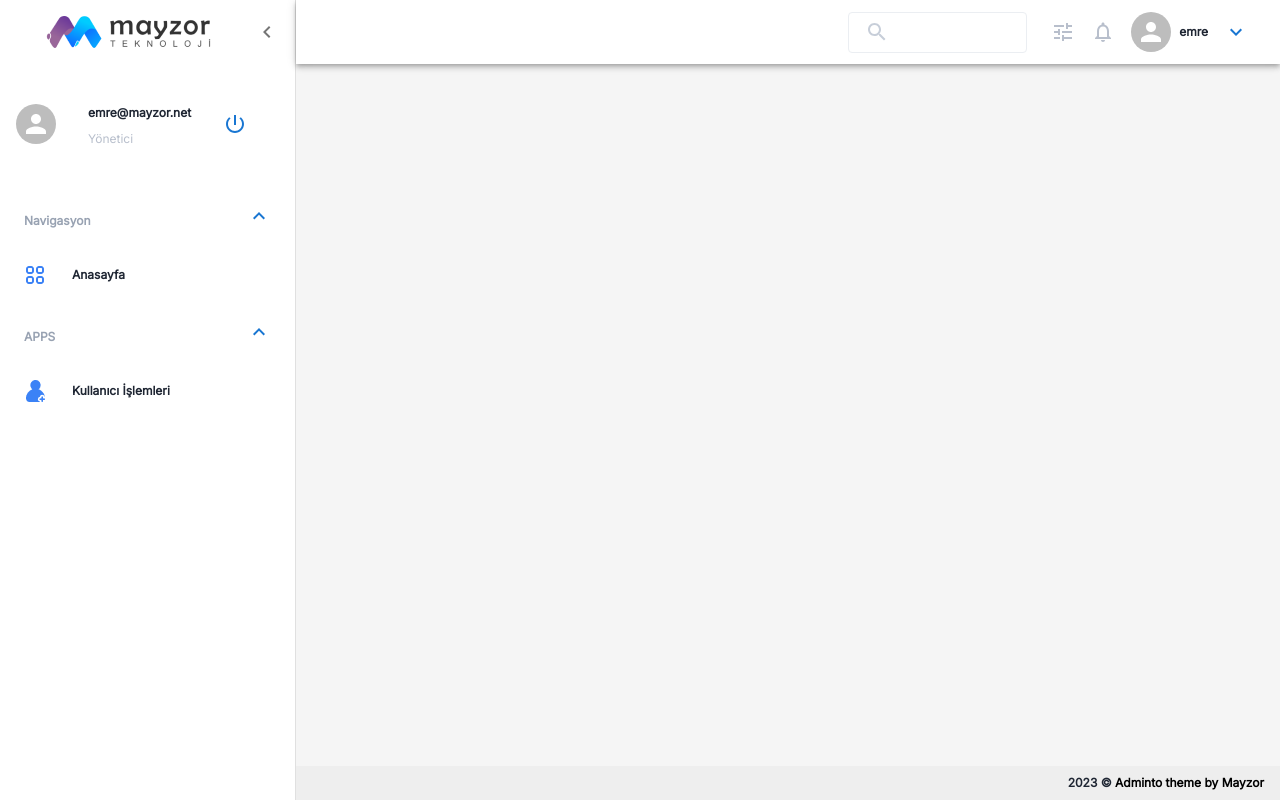
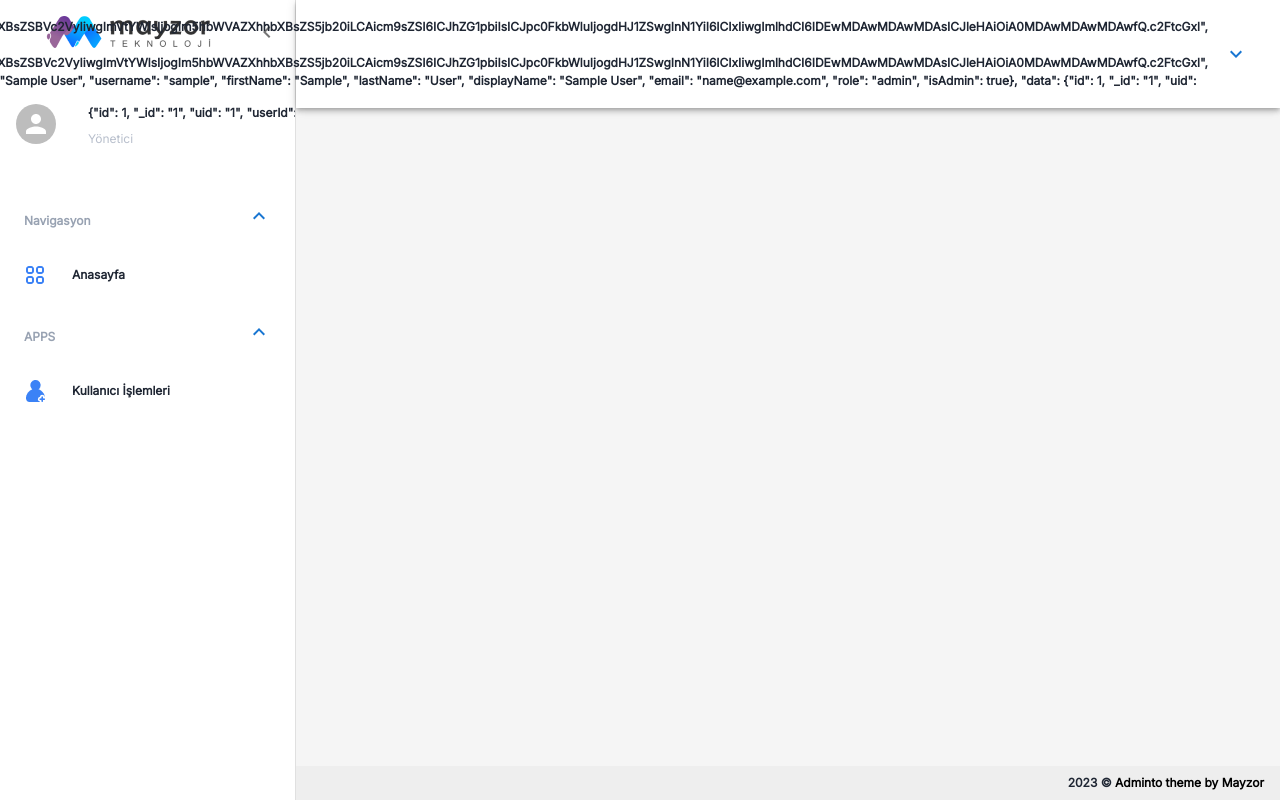
Before and after one commit to zeyasar/admin-dashboard, a React (Create React App) app: page / in a window 1280 px wide. Built offline with nearby package versions, Linux system fonts and the light colour scheme; sample sign-in values are in the browser's storage; what material-ui-confirm would draw is missing.

Commit message:
readme updated

```diff
--- a/src/pages/Dashboard.tsx
+++ b/src/pages/Dashboard.tsx
@@ -28,7 +28,7 @@ import ListItemIcon from "@mui/material/ListItemIcon";
 import ListItemText from "@mui/material/ListItemText";
 import PowerSettingsNewOutlinedIcon from "@mui/icons-material/PowerSettingsNewOutlined";
 import KeyboardArrowUpOutlinedIcon from "@mui/icons-material/KeyboardArrowUpOutlined";
-import { Outlet } from "react-router-dom";
+import { Outlet, useNavigate } from "react-router-dom";
 
 const Search = styled("div")(({ theme }) => ({
   position: "relative",
@@ -131,6 +131,8 @@ function DashboardContent() {
     setOpen(!open);
   };
 
+  const user = sessionStorage.getItem("user")
+  const navigate = useNavigate()
   return (
 
       <Box sx={{ display: "flex" }}>
@@ -183,7 +185,7 @@ function DashboardContent() {
                   color: "#1F2633",
                 }}
               >
-                emre
+                {user}
               </Typography>
               <IconButton sx={{ ml: 1 }}>
                 <KeyboardArrowDownIcon color="primary" />
@@ -225,7 +227,7 @@ function DashboardContent() {
                   color: "#1F2633",
                 }}
               >
-                emre@mayzor.net
+                {user}
               </Typography>
               <Typography
                 sx={{
@@ -300,7 +302,7 @@ function DashboardContent() {
               </Typography>
               <KeyboardArrowUpOutlinedIcon color="primary" />
             </Box>
-            <ListItemButton>
+            <ListItemButton onClick={()=>navigate('/users')}>
               <ListItemIcon>
                 <img
                   src={kullanıcı}
```
Also changed, not shown: src/assets/project.gif (added), 1 other file (tests, documents, lock files or other folders).
